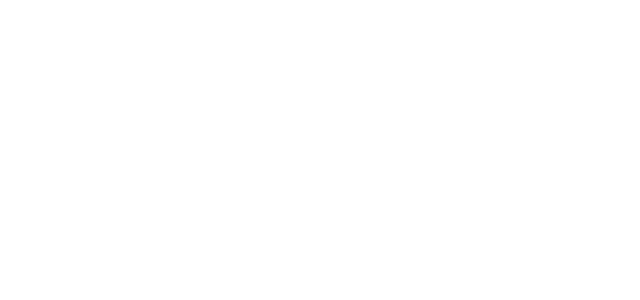
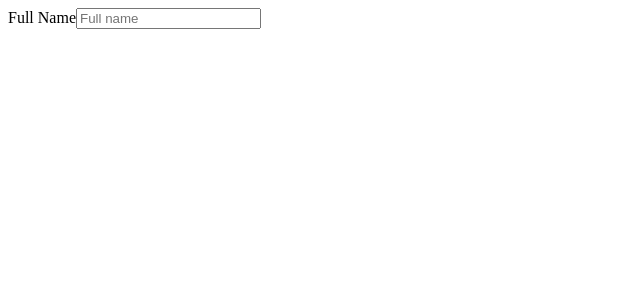
Before and after one commit to ZTanvir/cv-maker, a React (Vite) app: page / in a window 1280 px wide. Shown: the top 300 px of the page, without its empty margins (0-640 px from the left). Built offline with nearby package versions, Linux system fonts and the light colour scheme.

Commit message:
Add props to InputField component

```diff
--- a/src/Components/CvInfo/CvInfo.jsx
+++ b/src/Components/CvInfo/CvInfo.jsx
@@ -6,7 +6,19 @@
  *Skills
  form fields
  */
+import InputField from "../InputField";
+
 const CvInfo = () => {
-    return <section className="cvInfo"></section>;
+    return (
+        <section className="cvInfo">
+            <InputField
+                label="Full Name"
+                type="text"
+                placeholder="Full name"
+                name="fullName"
+                isRequired={true}
+            />
+        </section>
+    );
 };
 export default CvInfo;
--- a/src/Components/InputField.jsx
+++ b/src/Components/InputField.jsx
@@ -1,7 +1,19 @@
-const InputField = () => {
+import { useId } from "react";
+
+const InputField = (props) => {
+    const inputId = useId();
+    const { label, type, placeholder, name, isRequired } = props;
+    const uniqueId = `${type}${inputId}`;
     return (
         <div>
-            <input />
+            <label htmlFor={uniqueId}>{label}</label>
+            <input
+                id={uniqueId}
+                type={type}
+                placeholder={placeholder}
+                name={name}
+                required={isRequired}
+            />
         </div>
     );
 };
```
